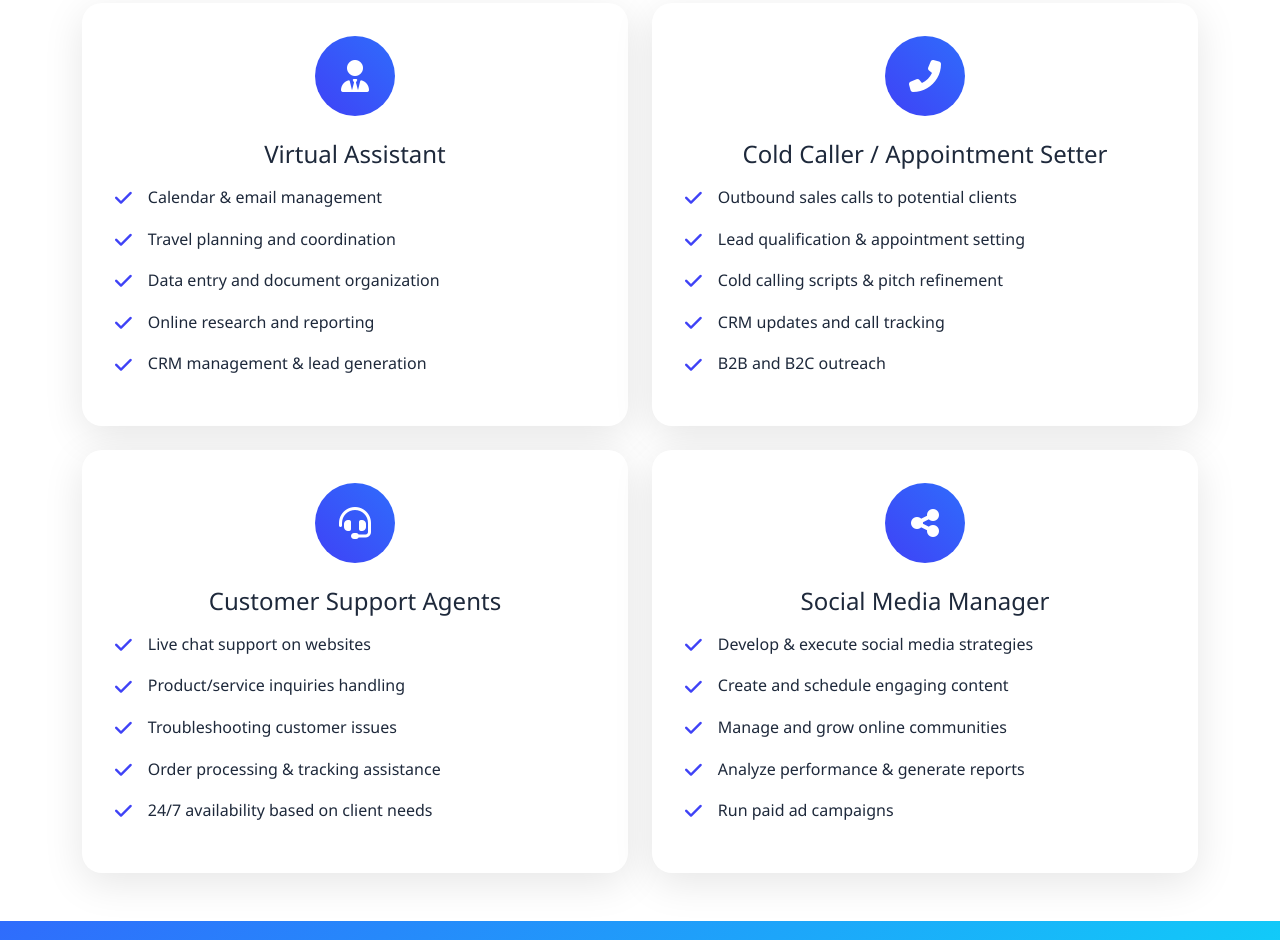
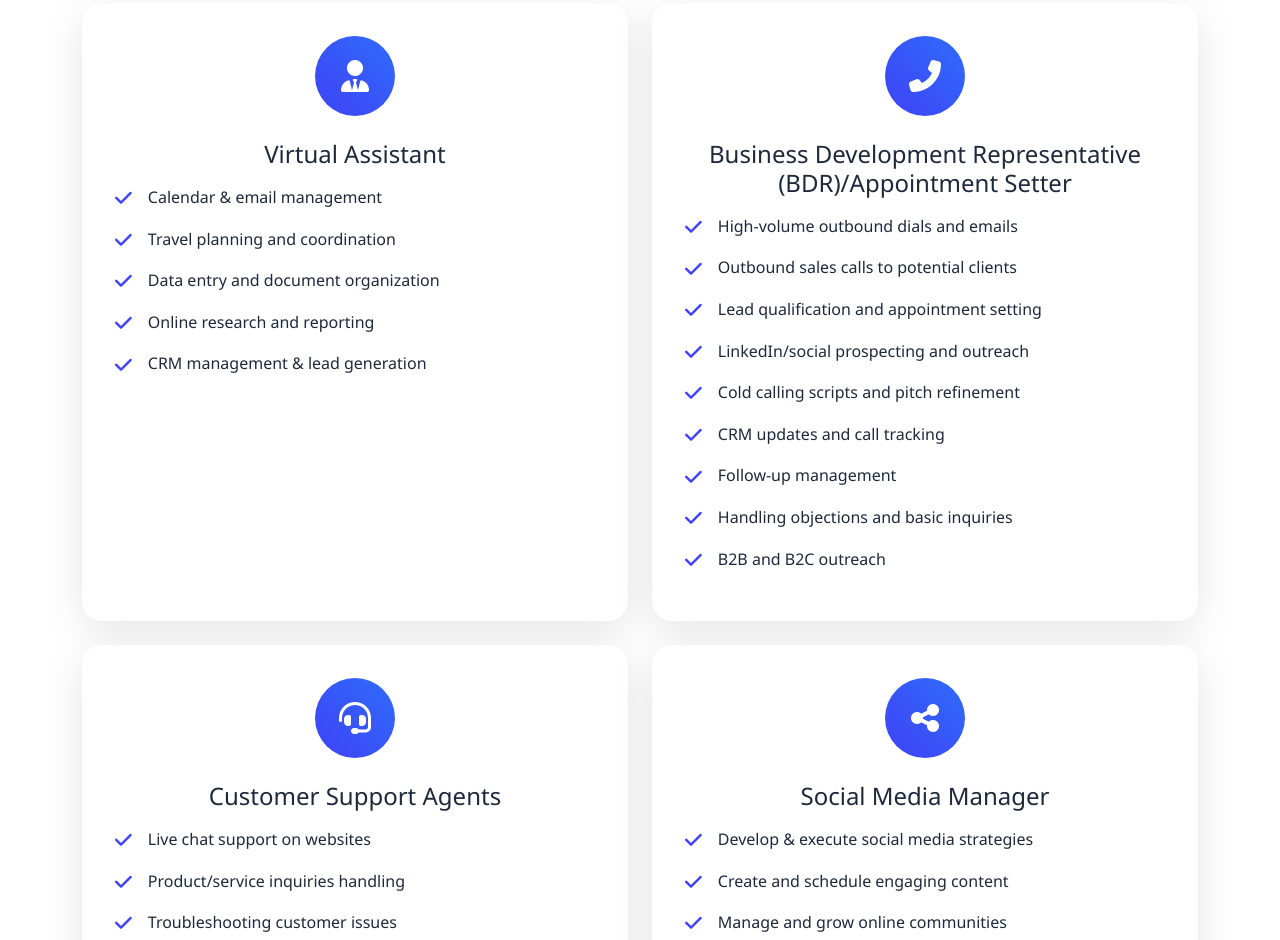
Before and after one commit to Rh4ndon/nova-solution, a plain HTML site: page index.html in a window 1280 px wide. Shown: the part 1032-1972 px from the top of the page. Drawn offline with nearby package versions, Linux system fonts and the light colour scheme.

Commit message:
Cold caller details to Business Development Representative

```diff
--- a/index.html
+++ b/index.html
@@ -599,23 +599,39 @@
                         <div class="service-icon">
                             <i class="fas fa-phone-alt"></i>
                         </div>
-                        <h4 class="text-center mb-3">Cold Caller / Appointment Setter</h4>
+                        <h4 class="text-center mb-3">Business Development Representative (BDR)/Appointment Setter</h4>
                         <ul class="list-unstyled">
+                            <li class="feature-item">
+                                <i class="fas fa-check feature-icon"></i>
+                                <span>High-volume outbound dials and emails</span>
+                            </li>
                             <li class="feature-item">
                                 <i class="fas fa-check feature-icon"></i>
                                 <span>Outbound sales calls to potential clients</span>
                             </li>
                             <li class="feature-item">
                                 <i class="fas fa-check feature-icon"></i>
-                                <span>Lead qualification & appointment setting</span>
+                                <span>Lead qualification and appointment setting</span>
                             </li>
                             <li class="feature-item">
                                 <i class="fas fa-check feature-icon"></i>
-                                <span>Cold calling scripts & pitch refinement</span>
+                                <span>LinkedIn/social prospecting and outreach</span>
+                            </li>
+                            <li class="feature-item">
+                                <i class="fas fa-check feature-icon"></i>
+                                <span>Cold calling scripts and pitch refinement</span>
                             </li>
                             <li class="feature-item">
                                 <i class="fas fa-check feature-icon"></i>
                                 <span>CRM updates and call tracking</span>
+                            </li>
+                            <li class="feature-item">
+                                <i class="fas fa-check feature-icon"></i>
+                                <span>Follow-up management</span>
+                            </li>
+                            <li class="feature-item">
+                                <i class="fas fa-check feature-icon"></i>
+                                <span>Handling objections and basic inquiries</span>
                             </li>
                             <li class="feature-item">
                                 <i class="fas fa-check feature-icon"></i>
```
